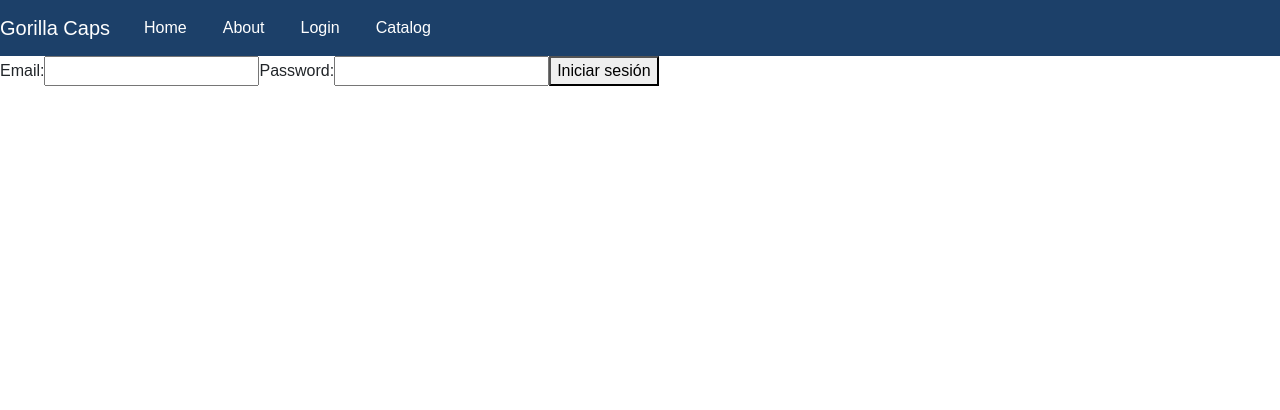
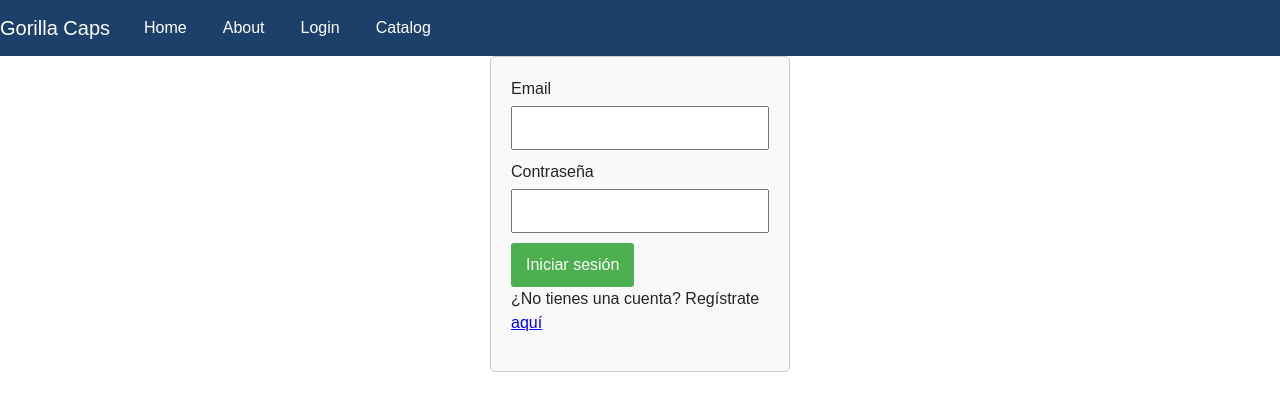
Before and after one commit to IDGS-902-20002145/Gorilla_Caps-Final, a React (Vite) app in the folder PWA-Gorilla_Caps/: page /login in a window 1280 px wide. Shown: the top 410 px of the page. Built offline with nearby package versions, Linux system fonts and the light colour scheme.

Commit message:
1/12/2023
actualizacion del login

```diff
--- a/PWA-Gorilla_Caps/dev-dist/sw.js
+++ b/PWA-Gorilla_Caps/dev-dist/sw.js
@@ -82,7 +82,7 @@ define(['./workbox-5357ef54'], (function (workbox) { 'use strict';
     "revision": "3ca0b8505b4bec776b69afdba2768812"
   }, {
     "url": "index.html",
-    "revision": "0.amjsjdhucqg"
+    "revision": "0.44m4epftlq8"
   }], {});
   workbox.cleanupOutdatedCaches();
   workbox.registerRoute(new workbox.NavigationRoute(workbox.createHandlerBoundToURL("index.html"), {
--- a/PWA-Gorilla_Caps/package.json
+++ b/PWA-Gorilla_Caps/package.json
@@ -10,7 +10,9 @@
     "preview": "vite preview"
   },
   "dependencies": {
+    "axios": "^1.6.2",
     "bootstrap": "^5.3.2",
+    "cors": "^2.8.5",
     "react": "^18.2.0",
     "react-bootstrap": "^2.9.1",
     "react-dom": "^18.2.0",
--- /dev/null
+++ b/PWA-Gorilla_Caps/src/pages/Login.css
@@ -0,0 +1,32 @@
+.login-form {
+    max-width: 300px;
+    margin: 0 auto;
+    padding: 20px;
+    border: 1px solid #ccc;
+    border-radius: 5px;
+    background-color: #f9f9f9;
+  }
+
+  label {
+    display: block;
+    margin-bottom: 5px;
+  }
+
+  input {
+    width: 100%;
+    padding: 8px;
+    margin-bottom: 10px;
+  }
+
+  button {
+    background-color: #4caf50;
+    color: white;
+    padding: 10px 15px;
+    border: none;
+    border-radius: 3px;
+    cursor: pointer;
+  }
+
+  button:hover {
+    background-color: #45a049;
+  }
--- a/PWA-Gorilla_Caps/src/pages/Login.jsx
+++ b/PWA-Gorilla_Caps/src/pages/Login.jsx
@@ -1,49 +1,70 @@
-import { useState } from "react";
+import React, { useState } from 'react';
+import './Login.css'; // Agrega el archivo CSS
 
 const Login = () => {
-  const [email, setEmail] = useState('');
-  const [password, setPassword] = useState('');
+  const [formData, setFormData] = useState({
+    email: '',
+    password: '',
+  });
+
+  const handleInputChange = (e) => {
+    const { name, value } = e.target;
+    setFormData({
+      ...formData,
+      [name]: value,
+    });
+  };
 
   const handleLogin = async () => {
     try {
-      const url = "https://localhost:5000/api/Login/authenticate"; // Reemplaza con la URL correcta de tu backend
-      const response = await fetch(url, {
-        method: "POST",
+      const response = await fetch('https://localhost:5000/api/Login/authenticate', {
+        method: 'POST',
         headers: {
-          "Content-Type": "application/json",
+          'Content-Type': 'application/json',
         },
-        body: JSON.stringify({ email, password }),
+        body: JSON.stringify(formData),
+        credentials: 'include', // Habilitar credenciales
       });
 
-      if (response.ok) {
-        const data = await response.json();
+      if (!response.ok) {
+        throw new Error(`Error: ${response.status} - ${response.statusText}`);
+      }
 
-        // Verifica si 'data' tiene la propiedad 'user'
-        if (data.user) {
-          // Aquí puedes manejar el token y redirigir al usuario a la página deseada
-          console.log('Token:', data.token);
-          // Ejemplo de redirección (necesitarás ajustar esto a tu enrutador y estructura)
-          // history.push("/Catalogo");
-        } else {
-          console.error('Usuario o contraseña incorrectos');
-        }
+      const data = await response.json();
+
+      if (data.user) {
+        localStorage.setItem('token', data.token);
+        localStorage.setItem('id', data.user.id);
+        localStorage.setItem('admin', data.user.admin);
+        localStorage.setItem('empleado', data.user.empleado);
+
+        // Redirige al usuario después de un inicio de sesión exitoso
+        window.location.href = '/Catalog';
       } else {
-        console.error('Error al iniciar sesión');
+        console.error('Usuario o contraseña incorrectos');
       }
     } catch (error) {
-      console.error('Error en la solicitud:', error);
+      console.error('Error al realizar la solicitud:', error.message);
     }
   };
 
   return (
-    <div>
-      <label>Email:</label>
-      <input type="text" value={email} onChange={(e) => setEmail(e.target.value)} />
+    <div className="login-form">
+      <label>Email</label>
+      <input type="text" name="email" value={formData.email} onChange={handleInputChange} />
 
-      <label>Password:</label>
-      <input type="password" value={password} onChange={(e) => setPassword(e.target.value)} />
+      <label>Contraseña</label>
+      <input type="password" name="password" value={formData.password} onChange={handleInputChange} />
 
       <button onClick={handleLogin}>Iniciar sesión</button>
+
+      {/* Enlace para navegar a /Catalogo */}
+      <p>
+        ¿No tienes una cuenta? Regístrate{' '}
+        <a href="/Registro" style={{ color: 'blue' }}>
+          aquí
+        </a>
+      </p>
     </div>
   );
 };
```
Also changed, not shown: 20 other files (tests, documents, lock files or other folders).
